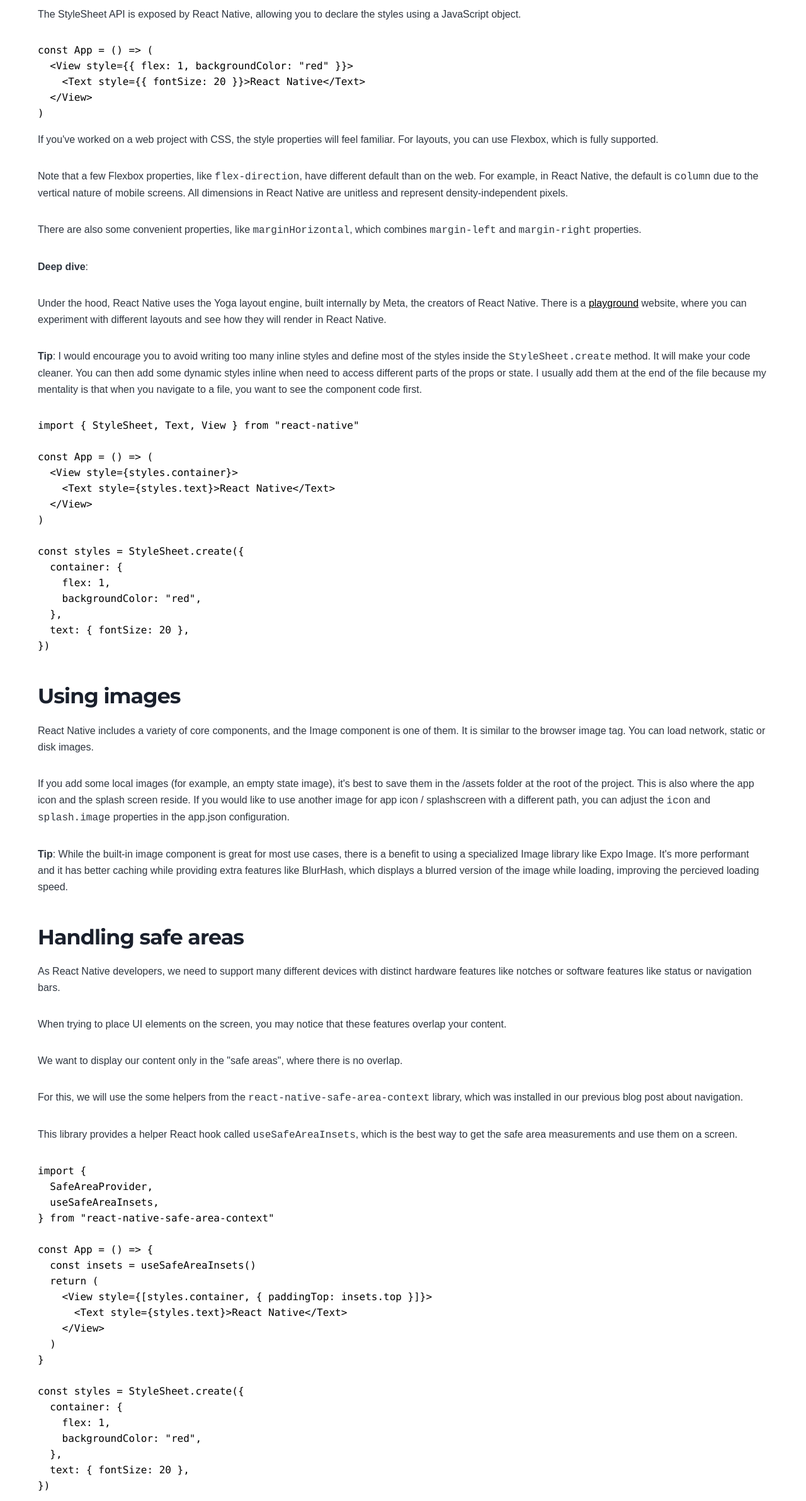
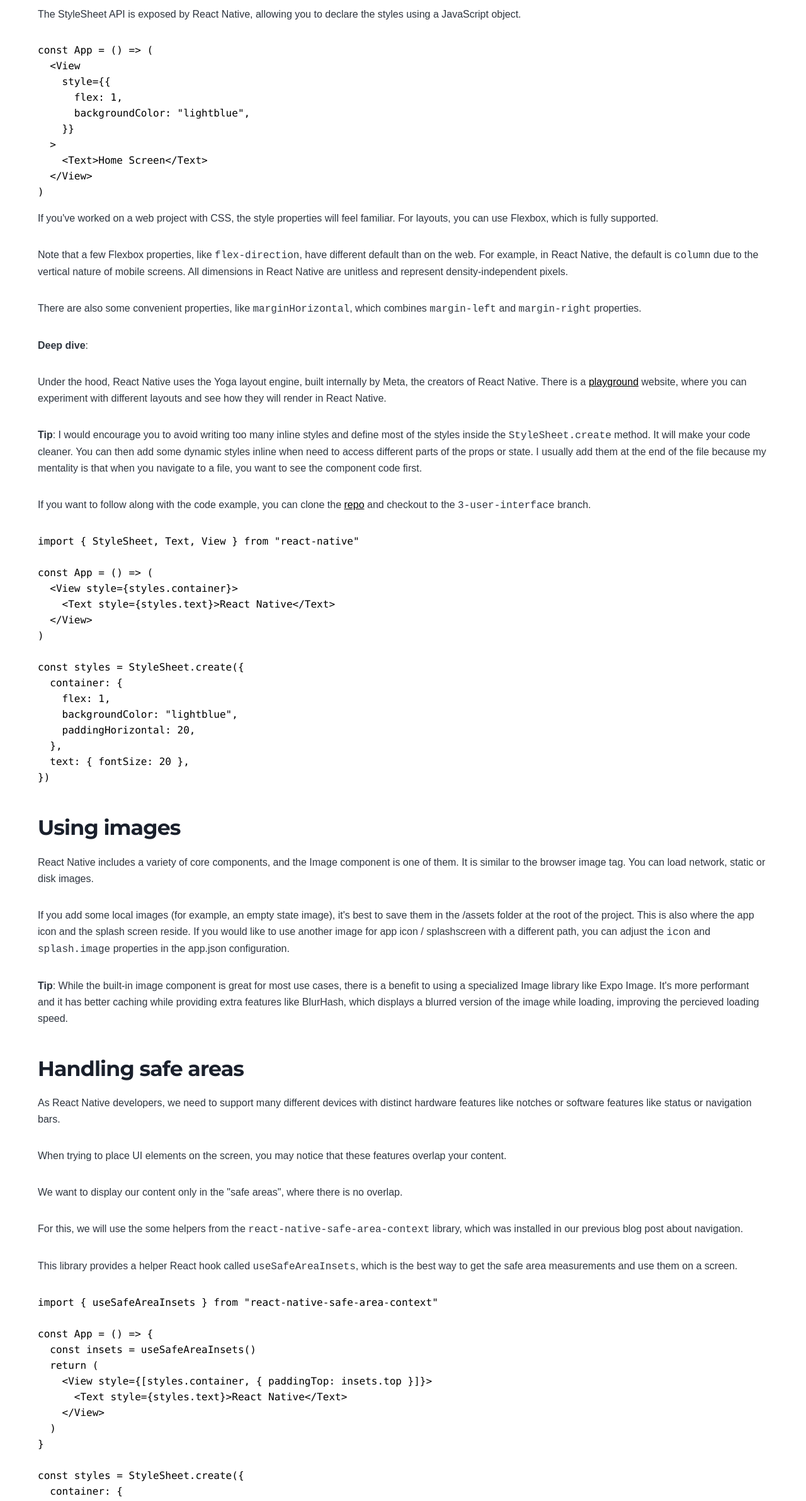
Before and after one commit to jamzi/portfolio, a Gatsby site: page /blog/react-native-styling/ in a window 1280 px wide. Shown: the part 376-2760 px from the top of the page at 63% size. Built offline with nearby package versions, Linux system fonts and the light colour scheme; Gatsby itself is replaced by a stand-in of ours; some packages are replaced by stand-ins of ours; code samples lack their colours.

Commit message:
changes to styling post

````diff
--- a/content/blog/react-native-styling/index.md
+++ b/content/blog/react-native-styling/index.md
@@ -12,8 +12,13 @@ The StyleSheet API is exposed by React Native, allowing you to declare the style
 
 ```js
 const App = () => (
-  <View style={{ flex: 1, backgroundColor: "red" }}>
-    <Text style={{ fontSize: 20 }}>React Native</Text>
+  <View
+    style={{
+      flex: 1,
+      backgroundColor: "lightblue",
+    }}
+  >
+    <Text>Home Screen</Text>
   </View>
 )
 ```
@@ -30,6 +35,8 @@ Under the hood, React Native uses the Yoga layout engine, built internally by Me
 
 **Tip**: I would encourage you to avoid writing too many inline styles and define most of the styles inside the `StyleSheet.create` method. It will make your code cleaner. You can then add some dynamic styles inline when need to access different parts of the props or state. I usually add them at the end of the file because my mentality is that when you navigate to a file, you want to see the component code first.
 
+If you want to follow along with the code example, you can clone the [repo](https://github.com/jamzi/introduction-to-react-native-with-expo) and checkout to the `3-user-interface` branch.
+
 ```js
 import { StyleSheet, Text, View } from "react-native"
 
@@ -42,7 +49,8 @@ const App = () => (
 const styles = StyleSheet.create({
   container: {
     flex: 1,
-    backgroundColor: "red",
+    backgroundColor: "lightblue",
+    paddingHorizontal: 20,
   },
   text: { fontSize: 20 },
 })
@@ -69,10 +77,7 @@ For this, we will use the some helpers from the `react-native-safe-area-context`
 This library provides a helper React hook called `useSafeAreaInsets`, which is the best way to get the safe area measurements and use them on a screen.
 
 ```js
-import {
-  SafeAreaProvider,
-  useSafeAreaInsets,
-} from "react-native-safe-area-context"
+import { useSafeAreaInsets } from "react-native-safe-area-context"
 
 const App = () => {
   const insets = useSafeAreaInsets()
@@ -86,7 +91,8 @@ const App = () => {
 const styles = StyleSheet.create({
   container: {
     flex: 1,
-    backgroundColor: "red",
+    backgroundColor: "lightblue",
+    paddingHorizontal: 20,
   },
   text: { fontSize: 20 },
 })
@@ -96,7 +102,7 @@ In the example above you can see how we can combine the container styles with so
 
 ## Challenge
 
-Add an image from a remote source and rotate it by 45 degrees.
+Add an image from a local source (assets folder) and rotate it by 45 degrees.
 
 **Need a hint?** Check out the [React Native's Image component docs](https://reactnative.dev/docs/image/).
 
````
